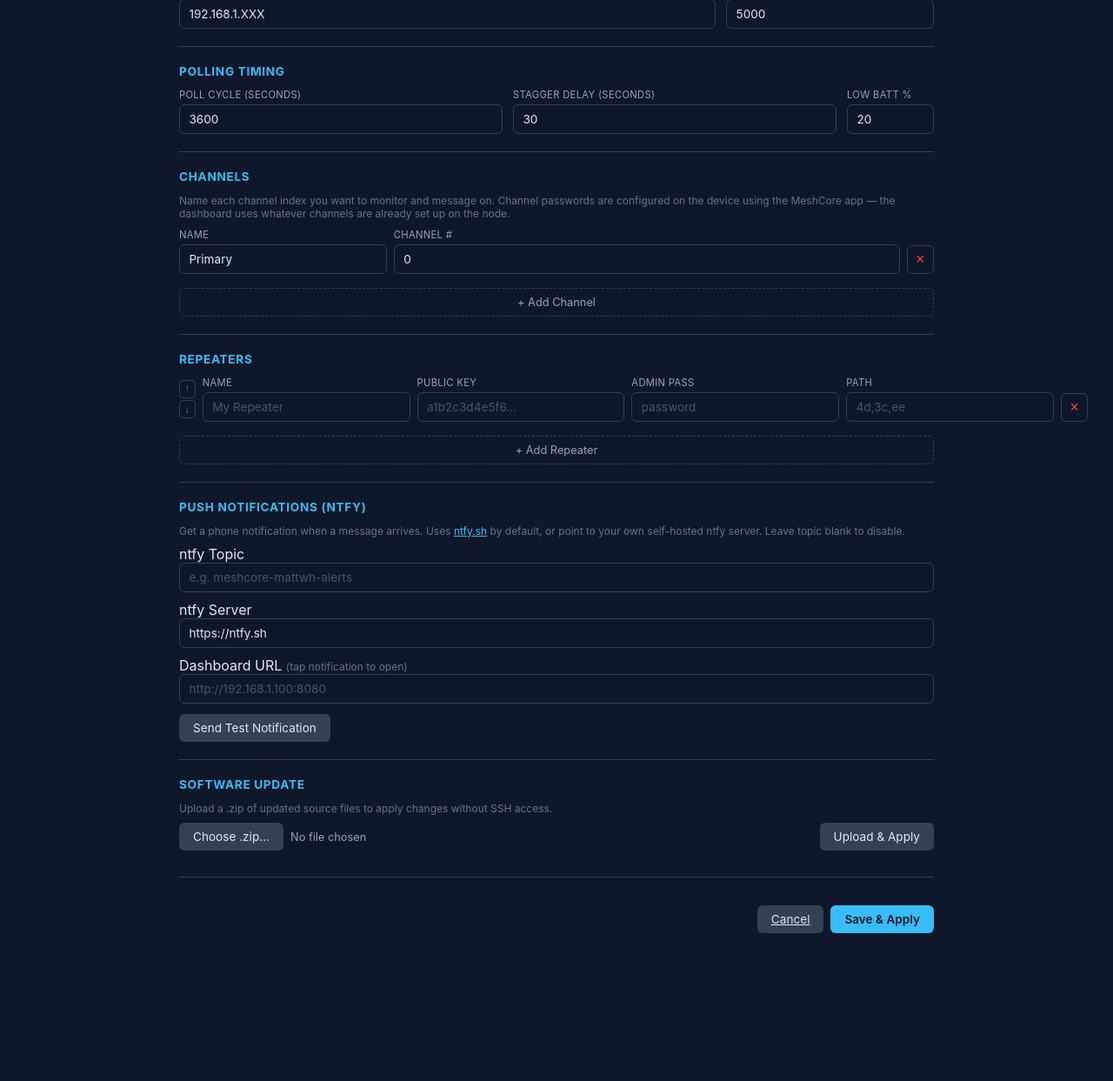
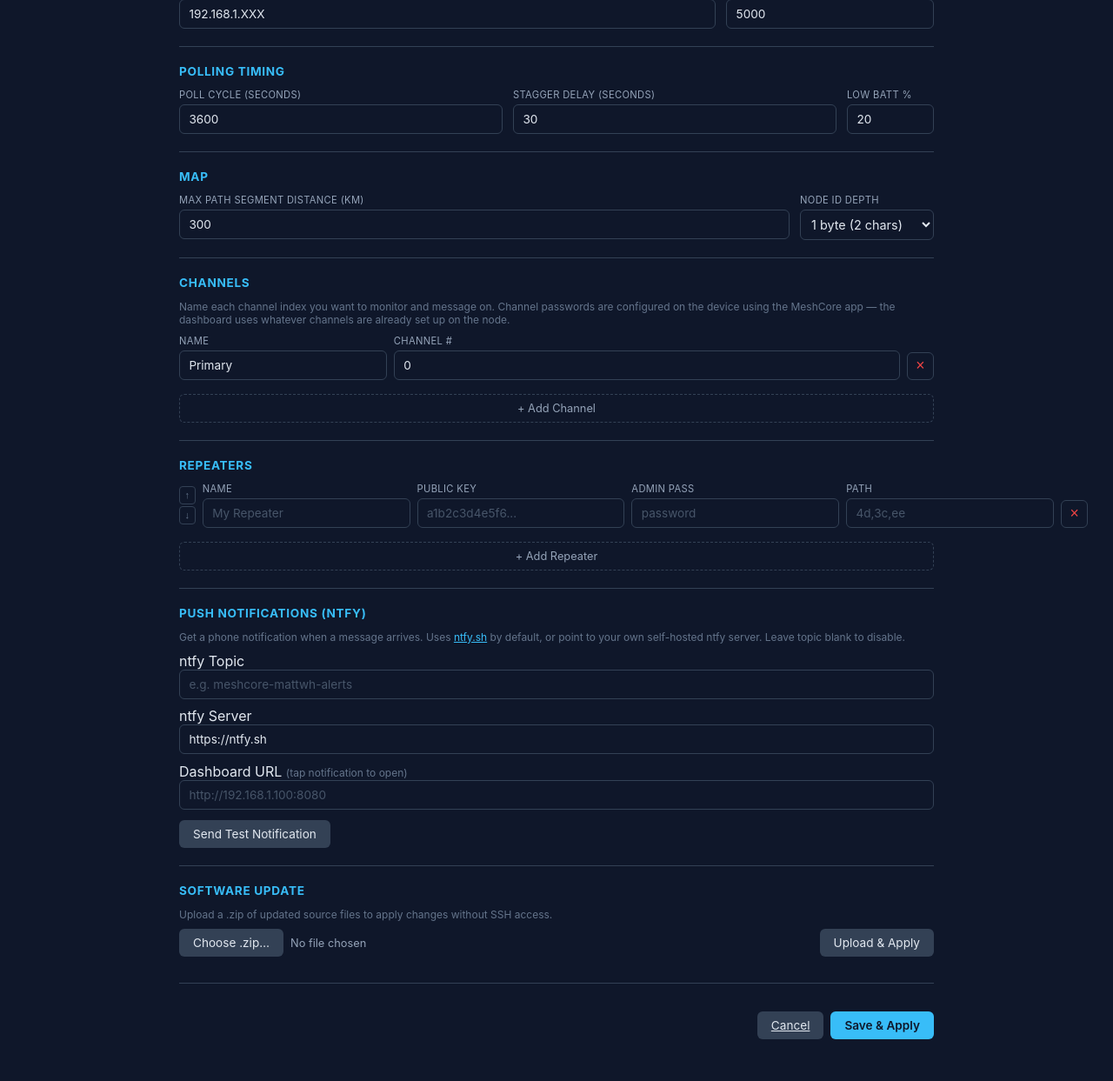
Before and after one commit to mattwynharris/Meshcore-Dashboard, a FastAPI app: page /settings in a window 1280 px wide. Shown: the part 254-1497 px from the top of the page at 87% size. Before the commit the page ends 1327 px from the top, so only its background shows below. Run offline with FastAPI, Linux system fonts and the light colour scheme; data that the repository does not hold is empty.

Commit message:
Add message paths on map, adjustable range filter, and node ID depth setting

```diff
--- a/app.py
+++ b/app.py
@@ -118,6 +118,26 @@ async def get_contact_routes():
     if not poller:
         return {}
     return {k: {"hops": v[0], "path": v[1]} for k, v in poller._contact_routes.items()}
+
+
+@app.get("/api/message-paths")
+async def get_message_paths():
+    """Return recent received messages that have path info, for map display."""
+    messages = store.get_messages(hours=48, limit=500)
+    seen = set()
+    result = []
+    for m in messages:
+        if m["direction"] == "in" and m.get("path") and m.get("sender_pubkey"):
+            key = (m["sender_pubkey"][:4].lower(), m["path"])
+            if key not in seen:
+                seen.add(key)
+                result.append({
+                    "sender_pubkey": m["sender_pubkey"],
+                    "sender_name": m["sender_name"],
+                    "path": m["path"],
+                    "hops": m["hops"],
+                })
+    return result
 
 
 @app.get("/api/map")
@@ -340,6 +360,16 @@ async def save_settings(request: Request):
     except (ValueError, TypeError):
         body["log_retention_hours"] = 24
 
+    # Map settings
+    body.setdefault("map_path_max_km", 300)
+    body.setdefault("map_node_id_chars", 2)
+    try:
+        body["map_path_max_km"] = max(10, int(body["map_path_max_km"]))
+        body["map_node_id_chars"] = max(2, min(6, int(body["map_node_id_chars"])))
+    except (ValueError, TypeError):
+        body["map_path_max_km"] = 300
+        body["map_node_id_chars"] = 2
+
     # Preserve fields managed by other endpoints (e.g. ntfy toggle) that aren't in this payload
     existing = cfg.get_settings()
     for key in ("ntfy_enabled",):
--- a/config.py
+++ b/config.py
@@ -25,6 +25,8 @@ _DEFAULTS = {
     "stale_threshold_seconds": 900,
     "low_battery_percent": 20,
     "log_retention_hours": 24,
+    "map_path_max_km": 300,
+    "map_node_id_chars": 2,
     "channels": [
         {"name": "Primary", "idx": 0},
     ],
--- a/templates/settings.html
+++ b/templates/settings.html
@@ -103,6 +103,25 @@
         <div class="settings-field settings-field-small">
           <label for="lowBatteryPct">Low Batt %</label>
           <input type="number" id="lowBatteryPct" placeholder="20" min="5" max="50" value="20">
+        </div>
+      </div>
+    </div>
+
+    <!-- Map -->
+    <div class="settings-section">
+      <h3>Map</h3>
+      <div class="settings-row">
+        <div class="settings-field">
+          <label for="mapPathMaxKm">Max path segment distance (km)</label>
+          <input type="number" id="mapPathMaxKm" placeholder="300" min="10" max="5000" value="300">
+        </div>
+        <div class="settings-field settings-field-small">
+          <label for="mapNodeIdChars">Node ID depth</label>
+          <select id="mapNodeIdChars" style="height:2.2rem;background:#0f172a;color:#e2e8f0;border:1px solid #334155;border-radius:6px;padding:0 0.5rem;font-family:inherit;font-size:0.9rem;">
+            <option value="2">1 byte (2 chars)</option>
+            <option value="4">2 bytes (4 chars)</option>
+            <option value="6">3 bytes (6 chars)</option>
+          </select>
         </div>
       </div>
     </div>
@@ -343,6 +362,8 @@
       var pollInterval = document.getElementById('pollInterval').value.trim();
       var staggerDelay = document.getElementById('staggerDelay').value.trim();
       var lowBatPct = document.getElementById('lowBatteryPct').value.trim();
+      var mapPathMaxKm = document.getElementById('mapPathMaxKm').value.trim();
+      var mapNodeIdChars = parseInt(document.getElementById('mapNodeIdChars').value) || 2;
 
       if (!host) { showStatus('Companion IP is required', true); return; }
 
@@ -389,6 +410,8 @@
         stagger_delay_seconds: parseInt(staggerDelay) || 30,
         stale_threshold_seconds: 900,
         low_battery_percent: parseInt(lowBatPct) || 20,
+        map_path_max_km: parseInt(mapPathMaxKm) || 300,
+        map_node_id_chars: mapNodeIdChars,
         ntfy_topic: ntfyTopic,
         ntfy_server: ntfyServer || "https://ntfy.sh",
         dashboard_url: dashboardUrl
@@ -490,6 +513,8 @@
           document.getElementById('pollInterval').value = s.poll_interval_seconds || 3600;
           document.getElementById('staggerDelay').value = s.stagger_delay_seconds || 30;
           document.getElementById('lowBatteryPct').value = s.low_battery_percent || 20;
+          document.getElementById('mapPathMaxKm').value = s.map_path_max_km || 300;
+          document.getElementById('mapNodeIdChars').value = s.map_node_id_chars || 2;
           document.getElementById('ntfyTopic').value = s.ntfy_topic || '';
           document.getElementById('ntfyServer').value = s.ntfy_server || 'https://ntfy.sh';
           document.getElementById('dashboardUrl').value = s.dashboard_url || '';
```
Also changed, not shown: templates/map.html (+102 -20 lines).
